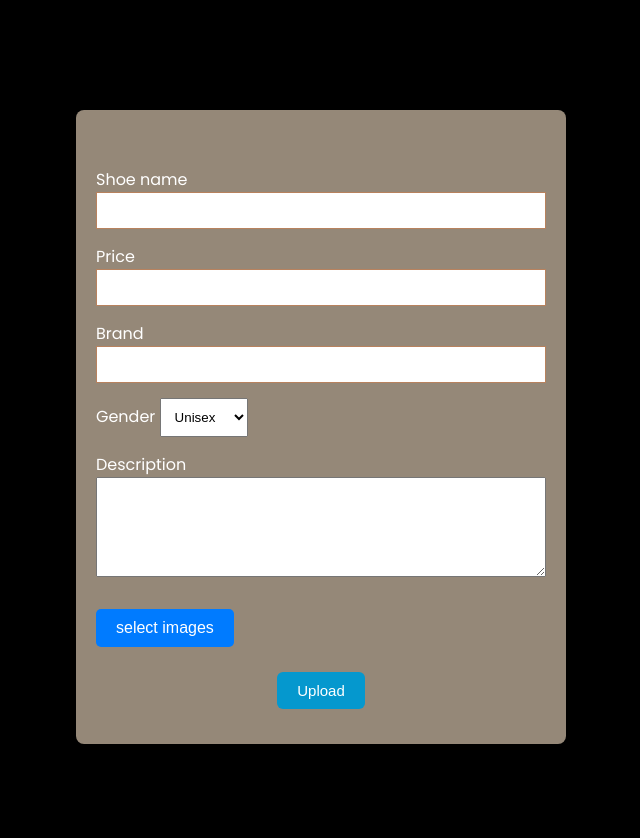
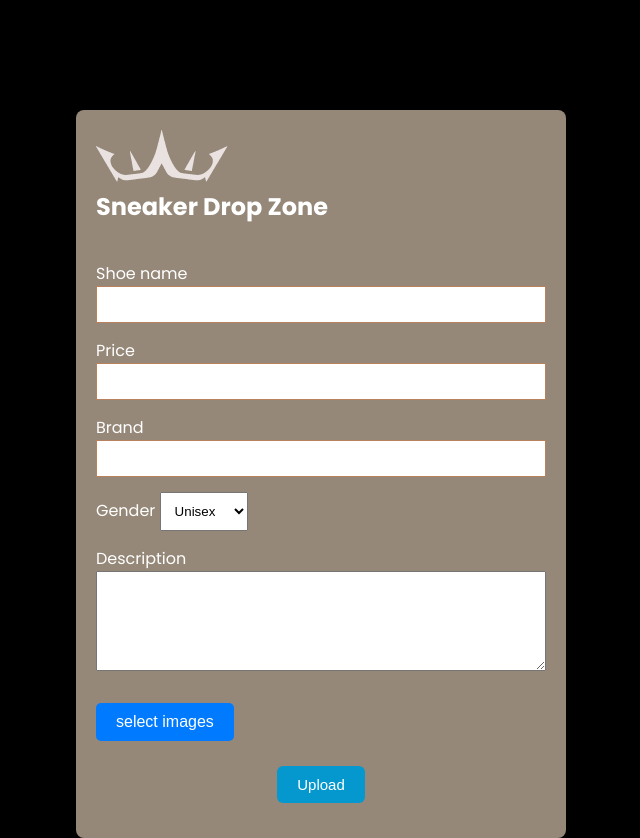
Before and after one commit to Emogy-reunion/E-commerce_app, a Flask app: page /upload in a window 1280 px wide. Shown: the part 50-888 px from the top of the page, without its empty margins (319-959 px from the left). Before the commit the page ends 794 px from the top, so only its background shows below. Run offline with Flask 3, Linux system fonts and the light colour scheme; a user stored in the database is signed in.

Commit message:
add title and the logo on the upload page

```diff
--- a/templates/upload.html
+++ b/templates/upload.html
@@ -29,6 +29,13 @@
 
 		<section>
 			<div id='container'>
+
+				<div id='crown'>
+					<img src='/static/images/logo.png' alt='company logo'>
+				</div>
+
+				<h1>Sneaker Drop Zone</h1>
+
 				<div class='alert'>
 					<p></p>
 				</div>
```
